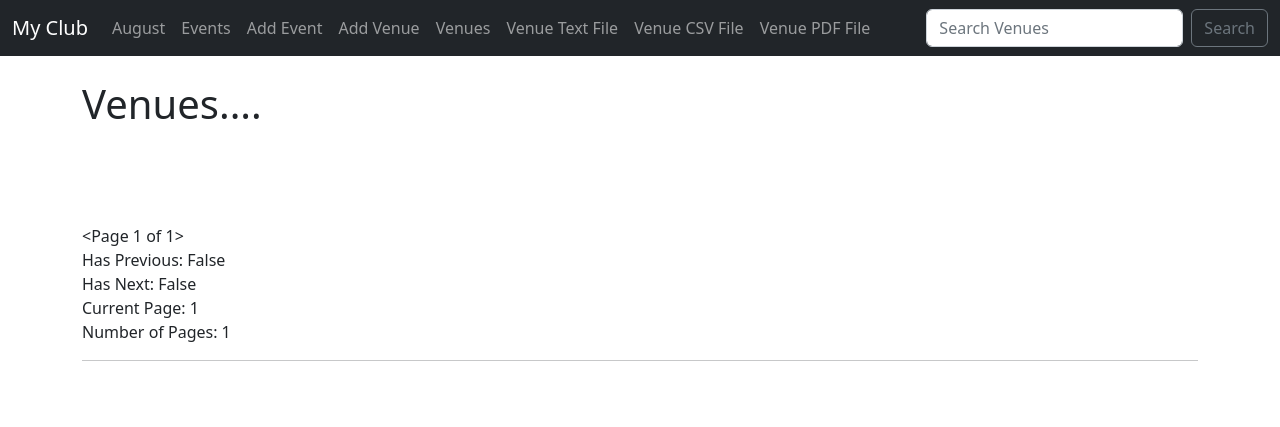
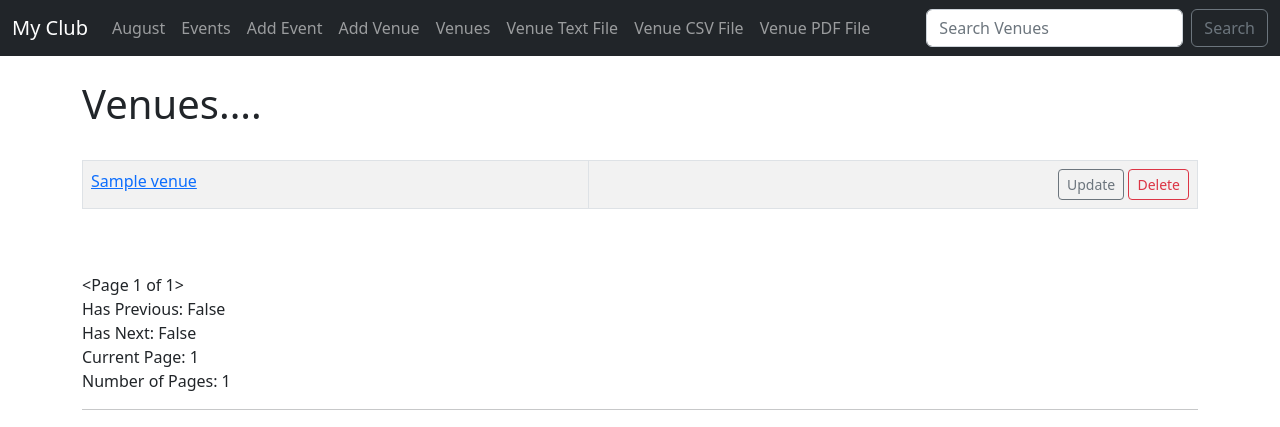
Before and after one commit to Stephen-Nw/clubsite, a Django app: page /list_venues in a window 1280 px wide. Shown: the top 427 px of the page. Run offline with Django 4.2, Linux system fonts and the light colour scheme; tables that the repository leaves empty hold one stand-in row (values such as "Sample post").

Commit message:
loop through venues and not venue list

```diff
--- a/events/templates/events/venue.html
+++ b/events/templates/events/venue.html
@@ -6,7 +6,8 @@
 <h1>Venues....</h1>
 <br>
 <table class="table table-striped table-hover table-bordered">
-    {% for venue in venue_list%}
+    {% comment %} {% for venue in venue_list%} {% endcomment %}
+    {% for venue in venues %}
     <tr>
         <td>
             <a href="{% url 'show-venue' venue.id %}">{{ venue }}</a>
```
